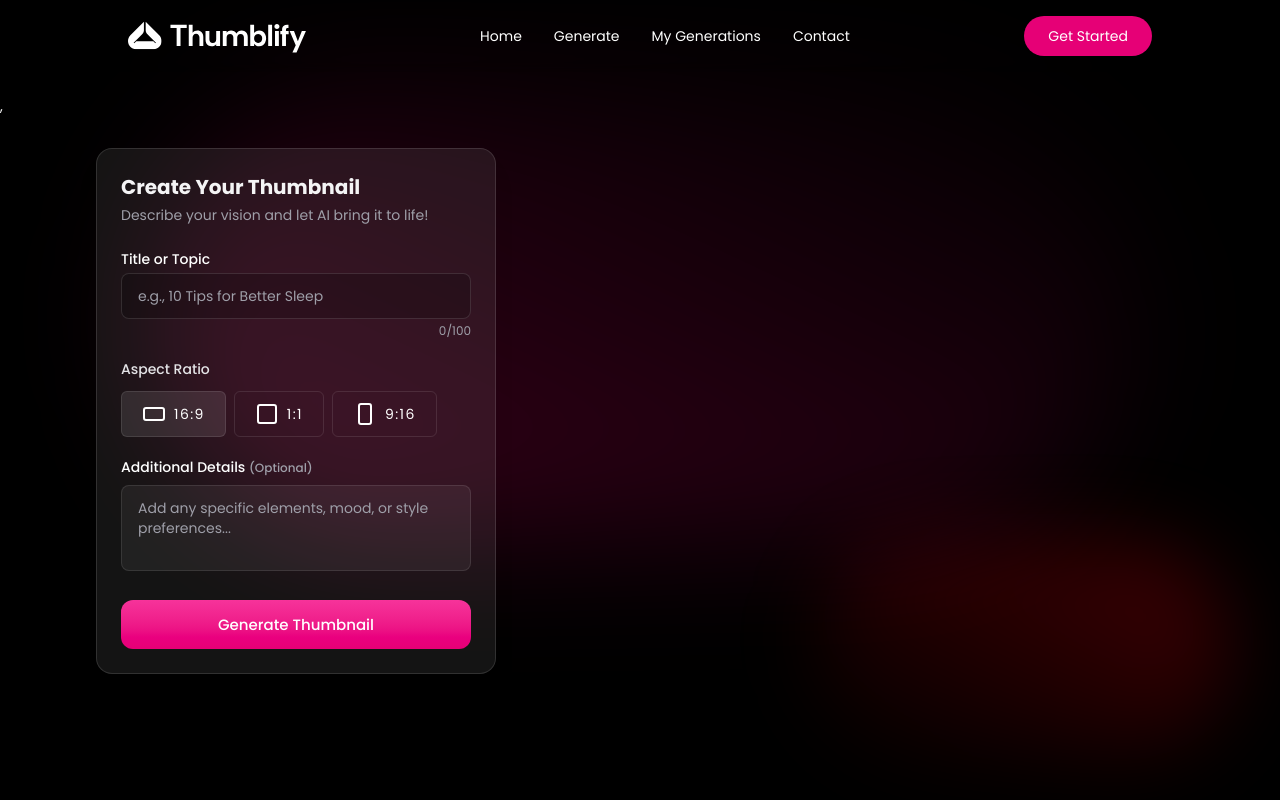
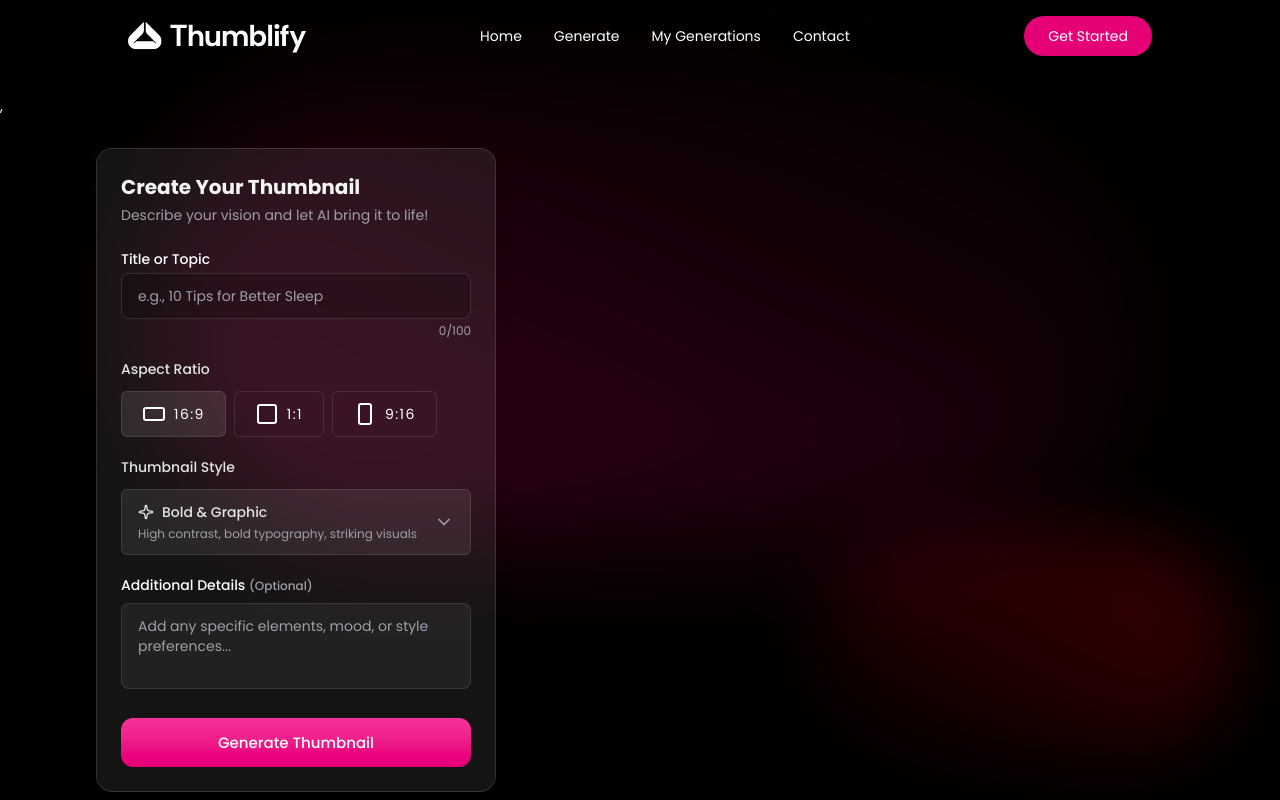
Before and after one commit to Mathiyarasan2102/AI-Thumbnail-Generator, a React (Vite) app in the folder client/: page /generate in a window 1280 px wide. Shown: the top 800 px of the page. Built offline with nearby package versions, Linux system fonts and the light colour scheme.

Commit message:
Add StyleSelector component to enhance thumbnail style selection

```diff
--- /dev/null
+++ b/client/src/components/StyleSelector.jsx
@@ -0,0 +1,54 @@
+import { ChevronDownIcon, CpuIcon, ImageIcon, PenToolIcon, SparkleIcon, SquareIcon } from "lucide-react"
+import { thumbnailStyles } from "../assets/assets"
+
+const StyleSelector = ({ value, onChange, isOpen, setIsOpen }) => {
+    const styleDescriptions = {
+        "Bold & Graphic": "High contrast, bold typography, striking visuals",
+        "Minimalist": "Clean, simple, lots of white space",
+        "Photorealistic": "Photo-based, natural looking",
+        "Illustrated": "Hand-drawn, artistic, creative",
+        "Tech/Futuristic": "Modern, sleak, tech-inspired",
+    }
+
+    const styleIcons = {
+        "Bold & Graphic": <SparkleIcon className="h-4 w-4" />,
+        "Minimalist": <SquareIcon className="h-4 w-4" />,
+        "Photorealistic": <ImageIcon className="h-4 w-4" />,
+        "Illustrated": <PenToolIcon className="h-4 w-4" />,
+        "Tech/Futuristic": <CpuIcon className="h-4 w-4" />,
+    }
+
+    return (
+        <div className="relative space-y-3 dark">
+            <label className="block text-sm font-medium text-zinc-200">Thumbnail Style</label>
+            <button type="button" onClick={() => setIsOpen(!isOpen)} className=" flex w-full items-center justify-between rounded-md border px-4 py-3 text-left transition bg-white/8 border-white/10 text-zinc-200 hover:bg-white/12">
+                <div className="space-y-1">
+                    <div className="flex items-center gap-2 font-medium">
+                        {styleIcons[value]}
+                        <span>{value}</span>
+                    </div>
+                    <p className="text-xs text-zinc-400">{styleDescriptions[value]}</p>
+                </div>
+                <ChevronDownIcon className={['h-5 w-5 text-zinc-400 transition-transform', isOpen && 'rotate-180'].join(' ')} />
+            </button>
+            {isOpen && (
+                <div className="absolute bottom-0 z-50 mt-1 w-full rounded-md border borde-white/12 bg-black/20 backdrop-blur-3xl shadow-lg">
+                    {thumbnailStyles.map((style) => (
+                        <button key={style} onClick={() => { onchange(style); setIsOpen(false); }} className="flex w-full items-start gap-3 px-4 py-3 text-left transition hover:bg-black/30">
+                            <div className="mt-0.5">
+                                {styleIcons[style]}
+                            </div>
+                            <div>
+                                <p>{style}</p>
+                                <p>{styleDescriptions}</p>
+                                </div>
+                        </button>
+                    ))}
+
+                </div>
+            )}
+        </div>
+    )
+}
+
+export default StyleSelector
--- a/client/src/pages/Generate.jsx
+++ b/client/src/pages/Generate.jsx
@@ -3,6 +3,7 @@ import { useParams } from "react-router-dom";
 import SoftBackdrop from "../components/SoftBackdrop";
 import AspectRatioSelector from "../components/AspectRatioSelector";
 import { colorSchemes } from "../assets/assets";
+import StyleSelector from '../components/StyleSelector'
 
 const Generate = () => {
   const { id } = useParams();
@@ -43,6 +44,7 @@ const Generate = () => {
                   {/* AspectRatioSelector */}
                   <AspectRatioSelector value={aspectRatio} onChange={setAspectRatio} />
                   {/* StyleSelector */}
+                  <StyleSelector value={style} onChange = {setStyle} isOpen={styleDropdownOpen} setIsOpen={setStyleDropdownOpen}/>
                   {/* ColorSchemeSelector */}
 
                   {/* Details */}
```
